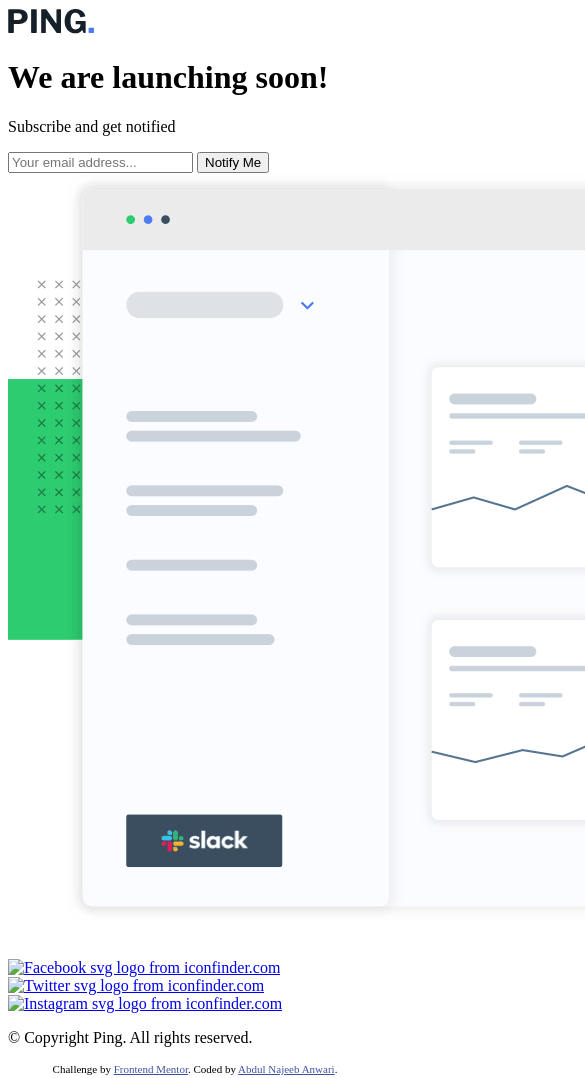
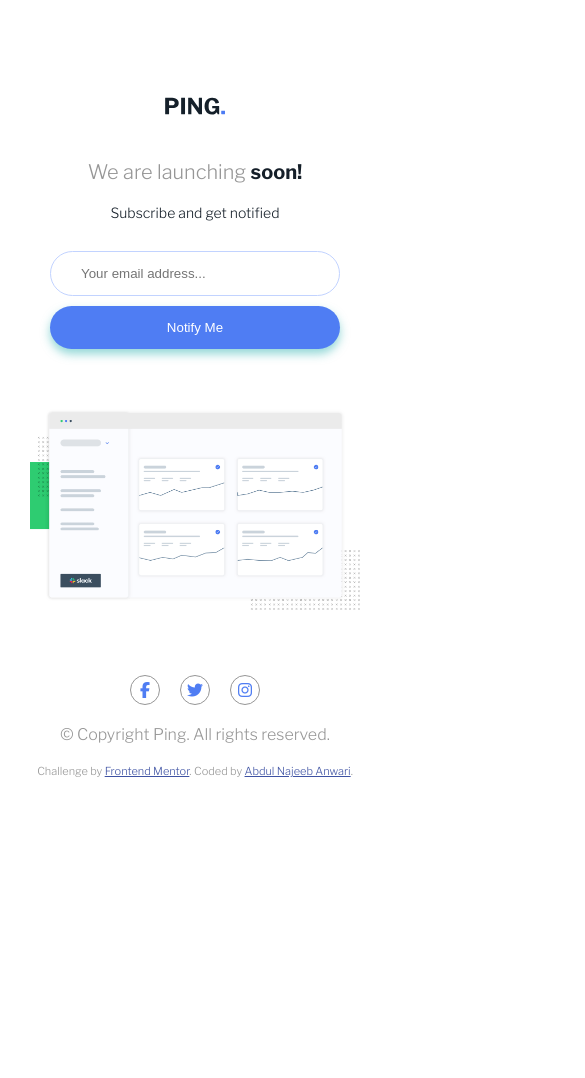
Before and after one commit to najeeb-anwari/ping-coming-soon-page-using-css-grid, a plain HTML site: page index.html in a window 390 px wide. Shown: the top 1078 px of the page, 585 px wide, since content can reach past the window. After the commit the page ends 844 px from the top, so only its background shows below. Drawn offline with nearby package versions, Linux system fonts and the light colour scheme.

Commit message:
Mobile and desktop design Completed

```diff
--- /dev/null
+++ b/css/app.css
@@ -0,0 +1,171 @@
+:root {
+    /** Primary colors **/
+    --blue: hsl(223, 87%, 63%);
+    /** Secondary colors **/
+    --pale-blue: hsl(223, 100%, 88%);
+    --light-red: hsl(354, 100%, 66%);
+
+
+    /** Neutral **/
+    --gray: hsl(0, 0%, 59%);
+    --very-dark-blue: hsl(209, 33%, 12%);
+    font-size: 20px;
+}
+
+* {
+    box-sizing: border-box;
+    padding: 0;
+    margin: 0;
+}
+
+button {
+    border: none;
+    outline: none;
+}
+
+body {
+    display: grid;
+    place-content: center;
+    min-height: 100vh;
+    padding: 0 1.5rem;
+    text-align: center;
+    font-family: 'Libre Franklin', sans-serif;
+
+}
+
+header {
+    margin-top: 3.5rem;
+    margin-bottom: 1.5rem;
+}
+
+header .logo {
+    width: 60px;
+}
+
+.main-heading {
+    font-size: 1rem;
+    margin-top: 2rem;
+    margin-bottom: 1rem;
+    color: var(--gray);
+    font-weight: 300;
+}
+
+.main-heading span {
+    color: var(--very-dark-blue);
+    font-weight: 700;
+}
+
+header .sub-text {
+    font-size: 14px;
+    color: var(--very-dark-blue);
+}
+
+.subscribe-form {
+    display: grid;
+    gap: .5rem;
+    padding: 0 1rem;
+}
+
+.subscribe-form input {
+    padding: .7rem 1.5rem;
+    border-radius: 5rem;
+    border: 1px solid var(--pale-blue);
+    outline: none;
+    width: 100%;
+}
+
+.invalid-feedback {
+    display: none;
+    color: var(--light-red);
+    font-size: .6rem;
+    margin: 5px 1.5rem;
+    font-style: italic;
+}
+
+.invalid .invalid-feedback {
+    display: block;
+}
+
+.invalid input {
+    border: 1px solid var(--light-red);
+}
+
+
+.subscribe-form .notify-button {
+    padding: .7rem 2rem;
+    border-radius: 5rem;
+    background-color: var(--blue);
+    color: white;
+    font-weight: 300;
+    box-shadow: 0 5px 10px 0 hsla(179, 62%, 43%, .5);
+    transition: all .3s;
+}
+
+.subscribe-form .notify-button:hover {
+    cursor: pointer;
+    background-color: hsl(223, 87%, 68%);
+}
+
+.dashboard-img {
+    max-width: 100%;
+    margin: 3rem 0;
+}
+
+footer {
+    font-size: 16px;
+    margin-bottom: 2rem;
+    display: grid;
+    gap: 1rem;
+    color: var(--gray);
+}
+
+.social-icons {
+    display: flex;
+    justify-content: center;
+    gap: 1rem;
+}
+
+.social-icons .icon {
+    display: flex;
+    align-items: center;
+    justify-content: center;
+    padding: 5px;
+    border: 1px solid var(--gray);
+    width: 30px;
+    height: 30px;
+    border-radius: 50%;
+    text-decoration: none;
+    color: var(--blue);
+    transition: all .3s;
+}
+
+.social-icons .icon:hover {
+    background-color: var(--blue);
+    color: white;
+}
+
+.attribution { font-size: 11px; text-align: center; }
+.attribution a { color: hsl(228, 45%, 44%); }
+
+
+@media (min-width: 765px) {
+    header, main {
+        max-width: 550px;
+        justify-self: center;
+    }
+    header .logo {
+        width: 60px;
+    }
+    .main-heading {
+        font-size: 1.5rem;
+    }
+
+    .subscribe-form {
+        grid-template-columns: 3fr 1.5fr;
+        padding: 0;
+    }
+
+    .invalid-feedback {
+        text-align: left;
+    }
+}
--- a/index.html
+++ b/index.html
@@ -7,33 +7,35 @@
   <link rel="icon" type="image/png" sizes="32x32" href="./images/favicon-32x32.png">
 
   <title>Frontend Mentor | Ping coming soon page</title>
-
-  <!-- Feel free to remove these styles or customise in your own stylesheet 👍 -->
-  <style>
-    .attribution { font-size: 11px; text-align: center; }
-    .attribution a { color: hsl(228, 45%, 44%); }
-  </style>
+  <link rel="preconnect" href="https://fonts.googleapis.com">
+  <link rel="preconnect" href="https://fonts.gstatic.com" crossorigin>
+  <link href="https://fonts.googleapis.com/css2?family=Libre+Franklin:wght@300;600;700&display=swap" rel="stylesheet">
+  <link rel="stylesheet" href="https://cdnjs.cloudflare.com/ajax/libs/font-awesome/6.4.2/css/brands.min.css" integrity="sha512-W/zrbCncQnky/EzL+/AYwTtosvrM+YG/V6piQLSe2HuKS6cmbw89kjYkp3tWFn1dkWV7L1ruvJyKbLz73Vlgfg==" crossorigin="anonymous" referrerpolicy="no-referrer" />
+  <link rel="stylesheet" href="./css/app.css">
 </head>
 <body>
   <header>
-    <img src="./images/logo.svg" alt="Ping Logo">
-    <h1 class="main-heading">We are launching soon!</h1>
+    <img class="logo" src="./images/logo.svg" alt="Ping Logo">
+    <h1 class="main-heading">We are launching <span>soon!</span></h1>
     <p class="sub-text">Subscribe and get notified</p>
   </header>
 
   <main>
-    <form class="subscribe-form">
-      <input type="email" class="email-input" placeholder="Your email address..." required>
+    <form id="form" class="subscribe-form">
+      <div class="form-group">
+        <input type="email" id="email" class="email-input" placeholder="Your email address..." required>
+        <div class="invalid-feedback"></div>
+      </div>
       <button type="submit" class="notify-button">Notify Me</button>
     </form>
-    <img src="./images/illustration-dashboard.png" alt="Dashboard illustration">
+    <img class="dashboard-img" src="./images/illustration-dashboard.png" alt="Dashboard illustration">
   </main>
 
   <footer>
     <div class="social-icons">
-      <a href="#" class="icon"><img src="./images/facebook-logo.svg" alt="Facebook svg logo from iconfinder.com"></a>
-      <a href="#" class="icon"><img src="./images/twitter-logo.svg" alt="Twitter svg logo from iconfinder.com"></a>
-      <a href="#" class="icon"><img src="./images/instagram-logo.svg" alt="Instagram svg logo from iconfinder.com"></a>
+      <a href="#" class="icon"><i class="fa-brands fa-facebook-f"></i></a>
+      <a href="#" class="icon"><i class="fa-brands fa-twitter"></i></a>
+      <a href="#" class="icon"><i class="fa-brands fa-instagram"></i></a>
     </div>
     <p class="copyright">&copy; Copyright Ping. All rights reserved.</p>
     <p class="attribution">
@@ -41,6 +43,7 @@
       Coded by <a href="https://www.frontendmentor.io/profile/najeeb-anwari">Abdul Najeeb Anwari</a>.
     </p>
   </footer>
-
+  <script src="https://kit.fontawesome.com/597953cac7.js" crossorigin="anonymous"></script>
+  <script src="./js/app.js"></script>
 </body>
 </html>
```
